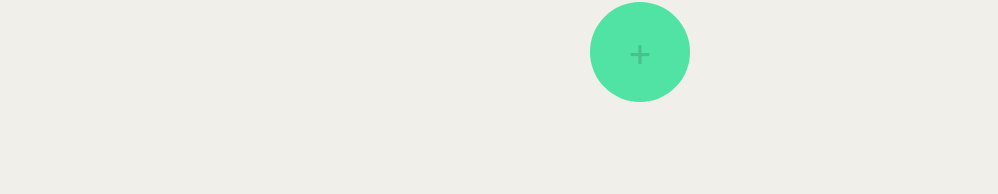
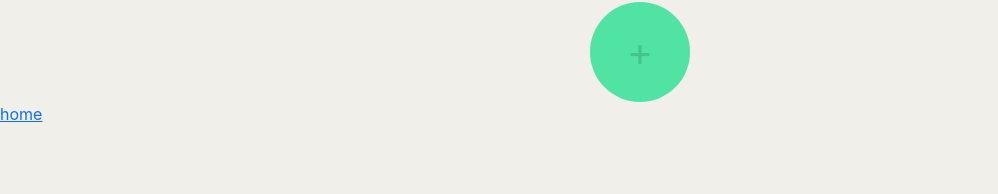
Before and after one commit to kalpshah485/todolist_part_1, a React (Create React App) app: page / in a window 1280 px wide. Shown: the part 96-290 px from the top of the page, without its empty margins (0-998 px from the left). Built offline with nearby package versions, Linux system fonts and the light colour scheme.

Commit message:
feat:Added simple home route

```diff
--- a/package.json
+++ b/package.json
@@ -8,6 +8,7 @@
     "@testing-library/user-event": "^13.5.0",
     "react": "^17.0.2",
     "react-dom": "^17.0.2",
+    "react-router-dom": "^6.2.1",
     "react-scripts": "5.0.0",
     "web-vitals": "^2.1.4"
   },
--- a/src/App.js
+++ b/src/App.js
@@ -1,10 +1,14 @@
 import './App.css';
+import { Routes,Route, Link } from 'react-router-dom';
 import TodoList from './TodoList/TodoList';
 
 function App() {
   return (
     <>
-      <TodoList />
+    <Routes>
+      <Route path="/" element={<TodoList />} />
+    </Routes>
+    <Link to="/">home</Link>
     </>
   );
 }
--- a/src/index.js
+++ b/src/index.js
@@ -1,12 +1,15 @@
 import React from 'react';
 import ReactDOM from 'react-dom';
+import { BrowserRouter } from 'react-router-dom';
 import './index.css';
 import App from './App';
 import reportWebVitals from './reportWebVitals';
 
 ReactDOM.render(
   <React.StrictMode>
-    <App />
+    <BrowserRouter>
+      <App />
+    </BrowserRouter>
   </React.StrictMode>,
   document.getElementById('root')
 );
```
Also changed, not shown: 1 other file (tests, documents, lock files or other folders).
